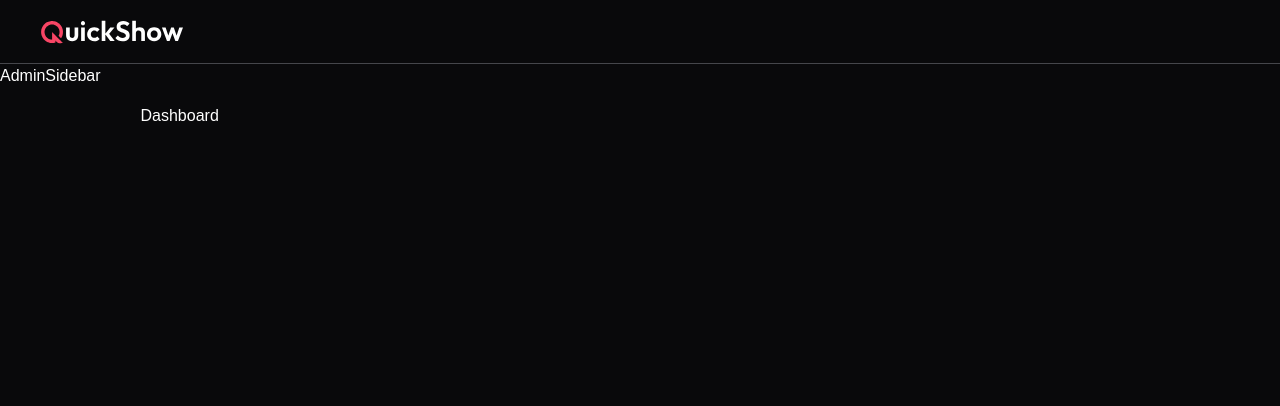
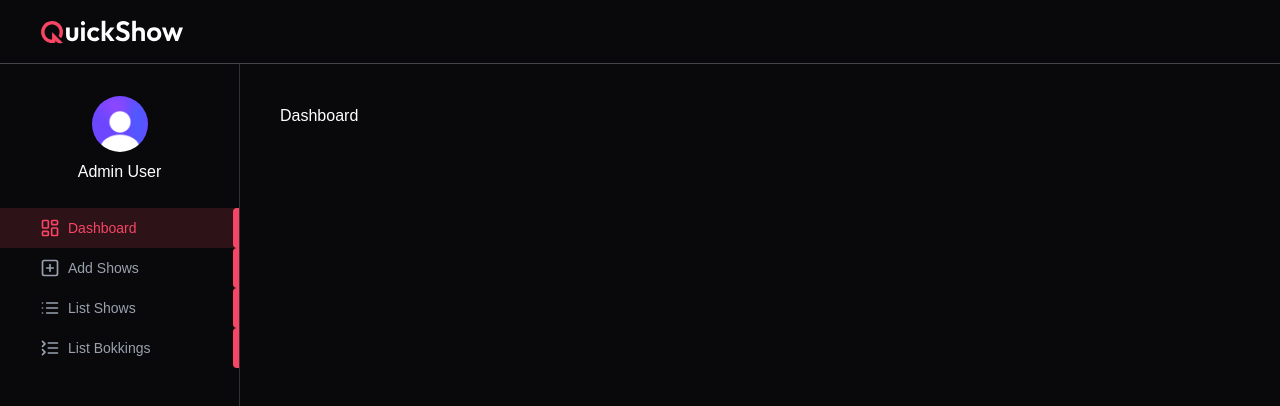
Before and after one commit to vishaljaiswal372/myshow, a React (Vite) app: page /admin in a window 1280 px wide. Shown: the top 406 px of the page. Built offline with nearby package versions, Linux system fonts and the light colour scheme.

Commit message:
adminsidebar created

```diff
--- a/src/components/admin/AdminSidebar.jsx
+++ b/src/components/admin/AdminSidebar.jsx
@@ -1,7 +1,41 @@
 import React from 'react'
+import { assets } from '../../assets/assets'
+import { LayoutDashboardIcon, ListCollapseIcon, ListIcon, PlusSquareIcon } from 'lucide-react'
+import { NavLink } from 'react-router-dom'
 
 export const AdminSidebar = () => {
+    const user={
+        firstName:'Admin',
+        lastName:'User',
+        imageUrl:assets.profile,
+    }
+
+    const adminNavlinks=[
+        {name:'Dashboard',path:'/admin',icon:LayoutDashboardIcon},
+        {name:'Add Shows',path:'/admin/add-shows',icon:PlusSquareIcon},
+        {name:'List Shows',path:'/admin/list-shows',icon:ListIcon},
+        {name:'List Bokkings',path:'/admin/list-bookings',icon:ListCollapseIcon},
+    ]
+
   return (
-    <div>AdminSidebar</div>
+    <div className='h-[calc(100vh-64px)] md:flex flex-col items-center pt-8 max-w-13 md:max-w-60 w-full border-r border-gray-300/20 text-sm'>
+        <img src={user.imageUrl} alt='sidebar' className='h-9 md:h-14 w-9  md:w-14 rounded-full mx-auto'/>
+        <p className='mt-2 text-base max-md:hidden'>{user.firstName} {user.lastName}</p>
+        <div className='w-full'>
+            {adminNavlinks.map((link,index)=>{
+                 return <NavLink key={index} end to={link.path} className={({isActive})=>`relative flex items-center max-md:justify-center gap-2 w-full py-2.5 min-md:pl-10 first:mt-6 text-gray-400
+                ${isActive && 'bg-primary/15 text-primary group'} `}>
+                    {(isActive)=>(
+                        <>
+                            <link.icon className='w-5 h-5'/>
+                            <p className='max-md:hidden'>{link.name}</p>
+                            <span className={`w-1.5 h-10 rounded-l right-0 absolute
+                            ${isActive && 'bg-primary'}`}/>
+                        </>
+                    )}
+                </NavLink>
+            })}
+        </div>
+    </div>
   )
 }
```
